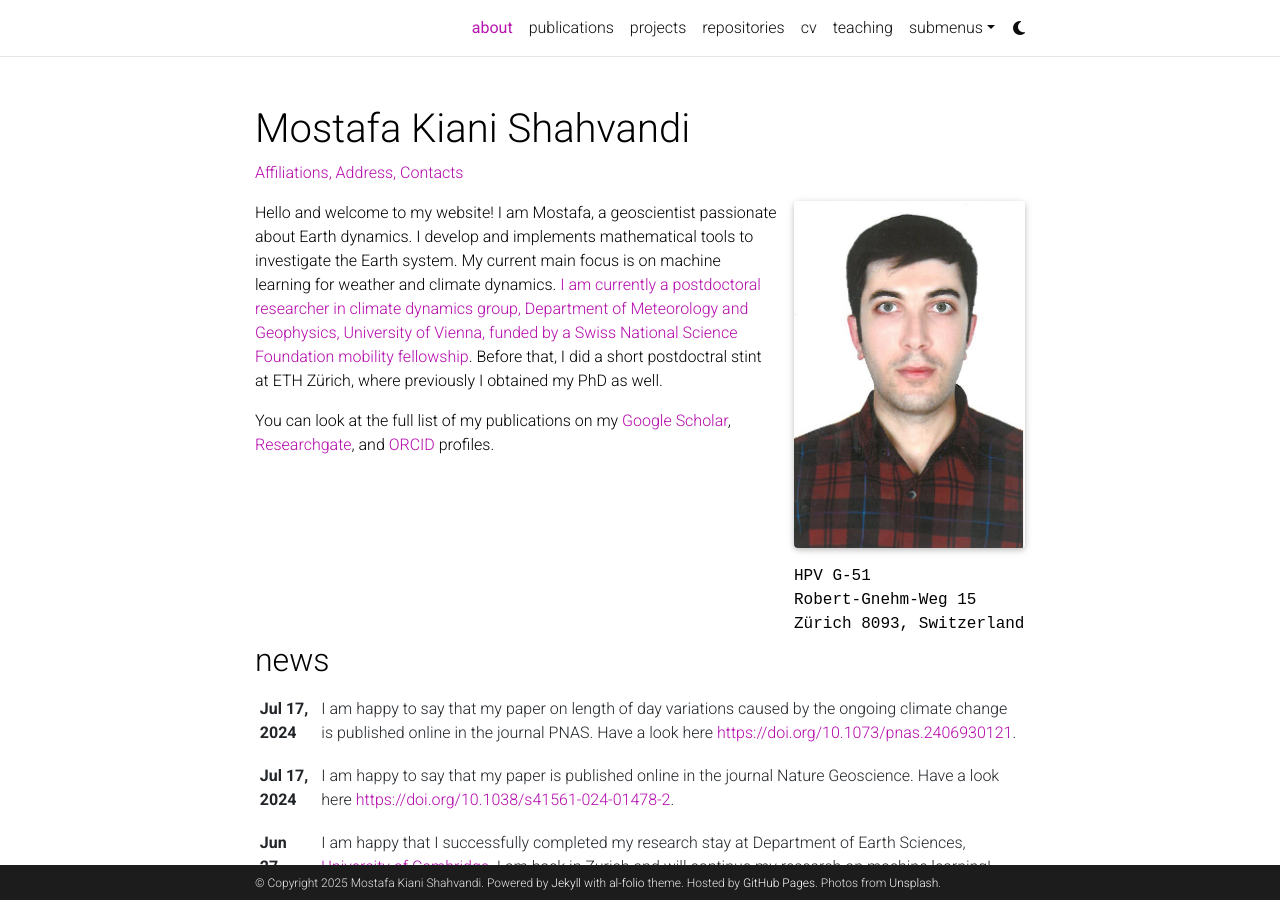
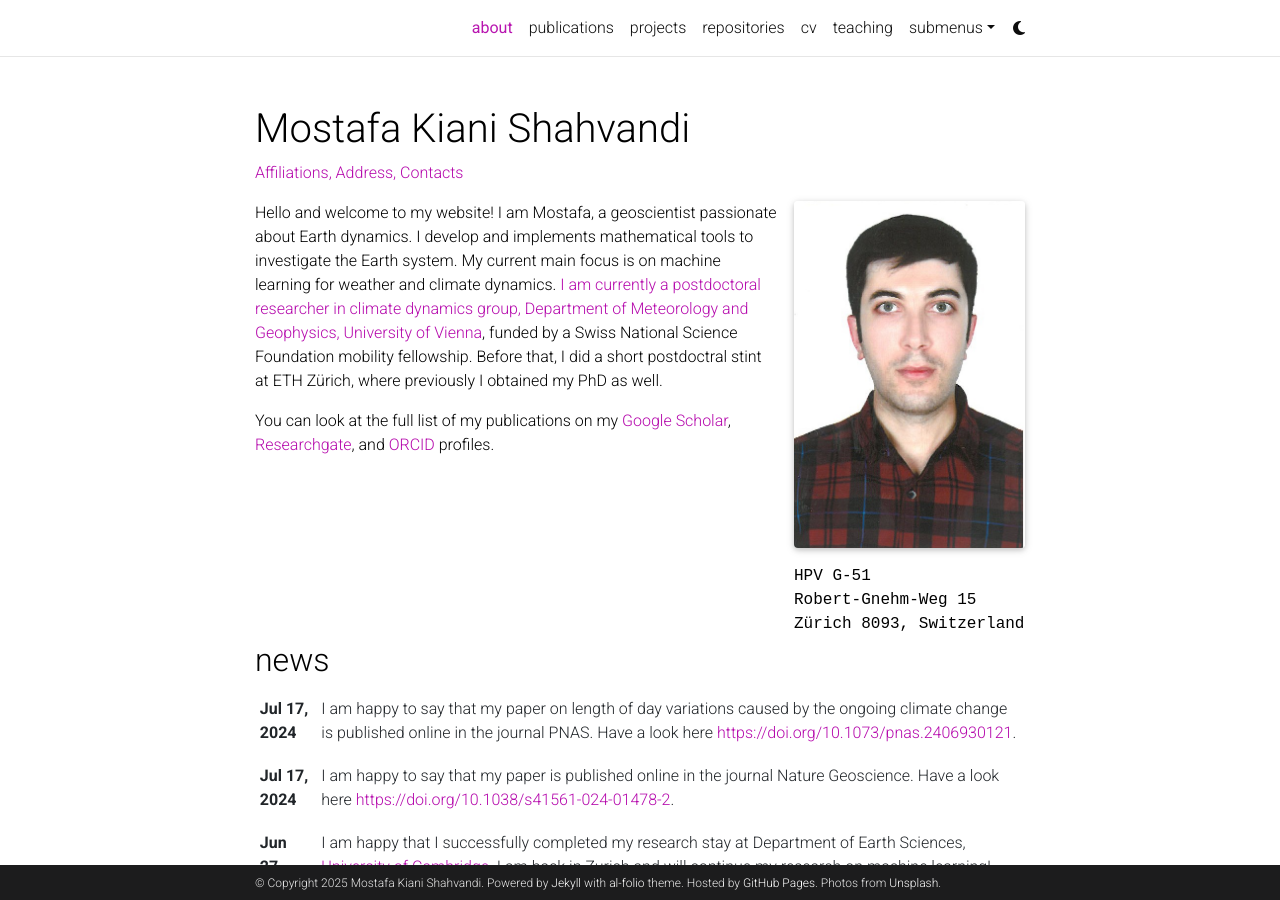
Before and after one commit to mkianis/mkianis.github.io, a Jekyll site: the page built from _pages/about.md, in a window 1280 px wide and 900 px high. Built offline with Jekyll 4.4.1, drawn with Linux system fonts in a browser that asks for light colours; full-size pictures stand in for the smaller copies a plugin makes; comment, search, counter and statistics services are not loaded; a style sheet for code colours, icons or effects is not loaded.

```diff
--- a/_pages/about.md
+++ b/_pages/about.md
@@ -19,6 +19,6 @@ selected_papers: true # includes a list of papers marked as "selected={true}"
 social: true  # includes social icons at the bottom of the page
 ---
 
-Hello and welcome to my website! I am Mostafa, a geoscientist passionate about Earth dynamics. I develop and implements mathematical tools to investigate the Earth system. My current main focus is on machine learning for weather and climate dynamics. [I am currently a postdoctoral researcher in climate dynamics group, Department of Meteorology and Geophysics, University of Vienna, funded by a Swiss National Science Foundation mobility fellowship](https://klimadynamik.univie.ac.at/?page_id=251). Before that, I did a short postdoctral stint at ETH Zürich, where previously I obtained my PhD as well.
+Hello and welcome to my website! I am Mostafa, a geoscientist passionate about Earth dynamics. I develop and implements mathematical tools to investigate the Earth system. My current main focus is on machine learning for weather and climate dynamics. [I am currently a postdoctoral researcher in climate dynamics group, Department of Meteorology and Geophysics, University of Vienna](https://klimadynamik.univie.ac.at/?page_id=251), funded by a Swiss National Science Foundation mobility fellowship. Before that, I did a short postdoctral stint at ETH Zürich, where previously I obtained my PhD as well.
 
 You can look at the full list of my publications on my [Google Scholar](https://scholar.google.com/citations?user=qCI0O08AAAAJ&hl=en), [Researchgate](https://www.researchgate.net/profile/Mostafa-Kiani-Shahvandi), and [ORCID](https://orcid.org/0000-0001-5705-7014) profiles.
```
